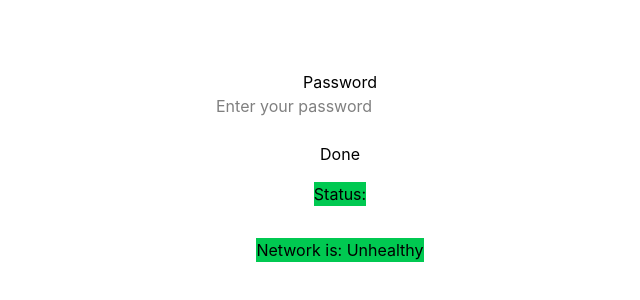
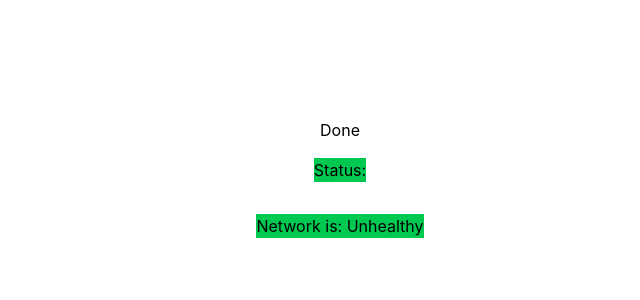
Before and after one commit to thisisommore/privllm-svelte-new, a SvelteKit app: page /new in a window 1280 px wide. Shown: the part 226-526 px from the top of the page, without its empty margins (300-940 px from the left). Built offline with nearby package versions, Linux system fonts and the light colour scheme; what xxdk-wasm would draw is missing.

Commit message:
remove unused password input

```diff
--- a/src/routes/new/+page.svelte
+++ b/src/routes/new/+page.svelte
@@ -4,8 +4,6 @@
 </script>
 
 <div class="flex h-full w-full flex-col items-center justify-center">
-	<h1>Password</h1>
-	<input type="text" placeholder="Enter your password" />
 	<br />
 	<button
 		onclick={async () => {
```
